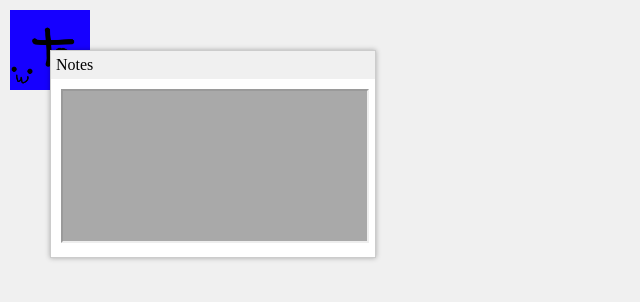
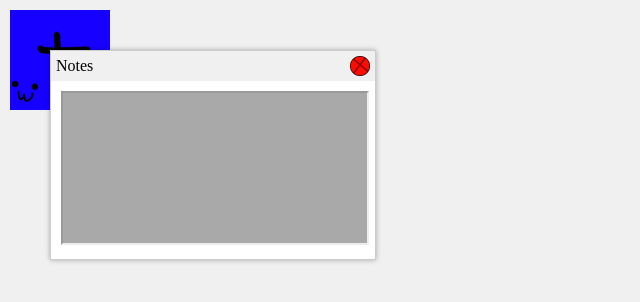
Before and after one commit to HttpAnimation/HWin, a plain HTML site: page index.html in a window 1280 px wide. Both pictures are taken after a click on the element 50 px from the left and 50 px from the top of the page. Shown: the whole page, without its empty margins (0-640 px from the left). Drawn offline with Linux system fonts and the light colour scheme.

Commit message:
close button

```diff
--- a/index.html
+++ b/index.html
@@ -18,8 +18,8 @@
         flex-wrap: wrap;
     }
     .app-icon {
-        width: 80px;
-        height: 80px;
+        width: 100px;
+        height: 100px;
         margin: 10px;
         cursor: pointer;
     }
@@ -39,6 +39,14 @@
         background-color: #f0f0f0;
         padding: 5px;
         cursor: move;
+        display: flex;
+        justify-content: space-between;
+        align-items: center;
+    }
+    .window-header img {
+        width: 20px;
+        height: 20px;
+        cursor: pointer;
     }
     .window-content {
         padding: 10px;
@@ -89,6 +97,13 @@
         const windowHeader = document.createElement('div');
         windowHeader.className = 'window-header';
         windowHeader.textContent = appDetails.Name;
+        const closeButton = document.createElement('img');
+        closeButton.src = 'close.png';
+        closeButton.alt = 'Close';
+        closeButton.addEventListener('click', () => {
+            document.body.removeChild(windowElement);
+        });
+        windowHeader.appendChild(closeButton);
         windowElement.appendChild(windowHeader);
 
         const windowContent = document.createElement('div');
```
